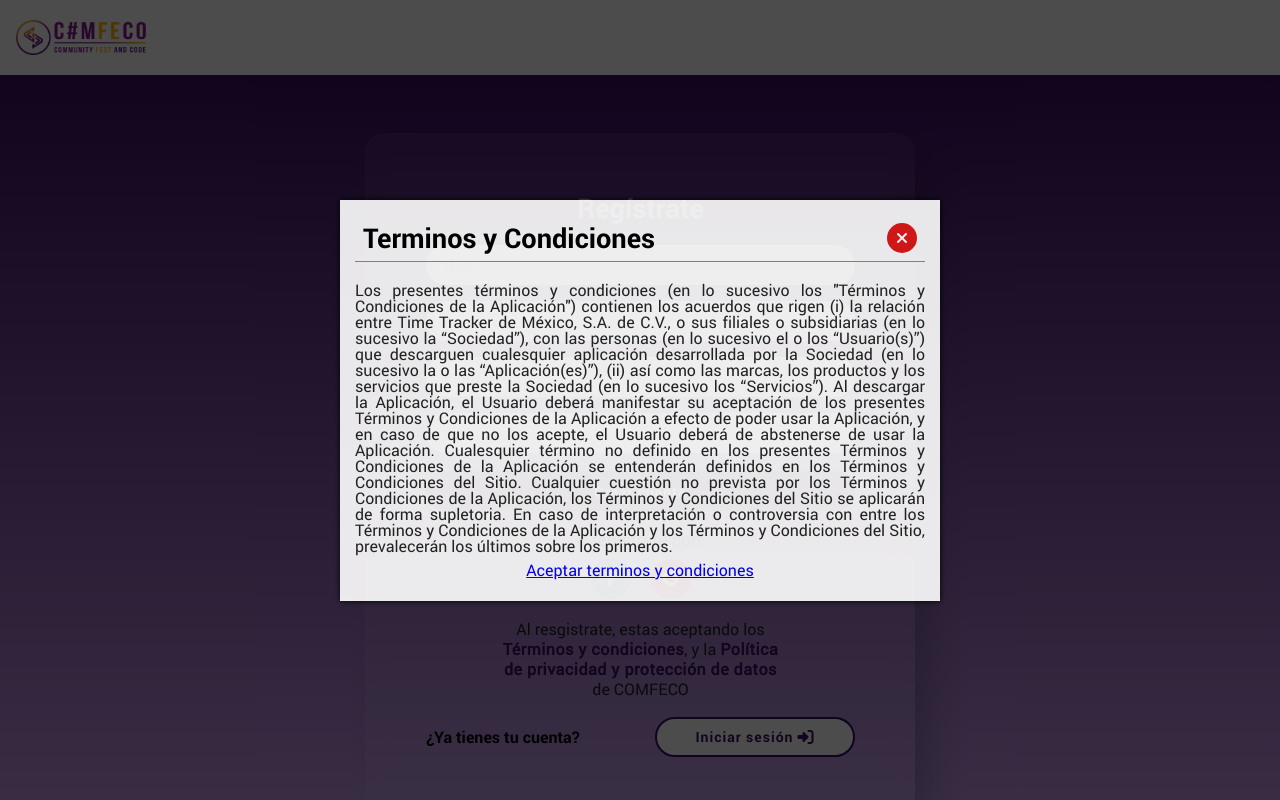
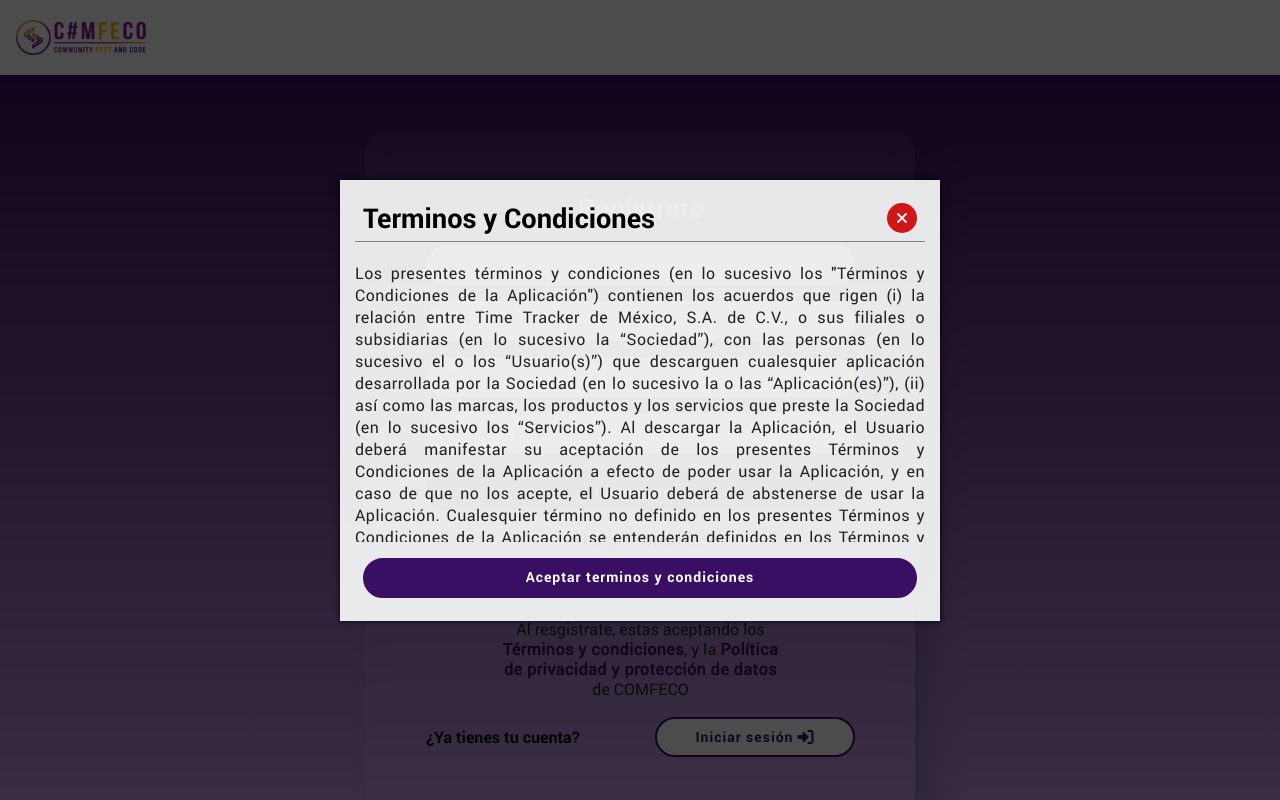
Before and after one commit to Comunidad-de-Programadores/team-vue-4-comfeco, a Vue app: page /register in a window 1280 px wide. Both pictures are taken after a click on the link "Términos y condiciones". Shown: the top 800 px of the page. Built offline with nearby package versions, Linux system fonts and the light colour scheme.

Commit message:
Create animation for modal fadeIn and fadeOut :)

```diff
--- a/src/assets/sass/_base.scss
+++ b/src/assets/sass/_base.scss
@@ -1,5 +1,6 @@
 @import "./base/_reset.scss";
 @import "./base/_fonts.scss";
 @import "./base/_variables.scss";
+@import "./base/_animation.scss";
 @import "./base/_layouts.scss";
 @import "./base/utils";
--- a/src/assets/sass/base/_animation.scss
+++ b/src/assets/sass/base/_animation.scss
@@ -1,10 +1,31 @@
-@keyframes fade {
-  from {
-    top: -500px;
+/*Animation for modal fadeIn*/
+@keyframes fadeIn {
+  0% {
+    transform: translateY(-800px);
     opacity: 0;
   }
-  to {
-    top: 0;
+  40% {
+    transform: translateY(40px);
+  }
+  60% {
+    transform: translateY(20px);
+  }
+  80% {
+    transform: translateY(40px);
+  }
+  100% {
+    transform: translateY(0px);
     opacity: 1;
   }
 }
+/*Animation for modal fadeOut*/
+@keyframes fadeOut {
+  0% {
+    transform: translateY(0px);
+    opacity: 0;
+  }
+  100% {
+    transform: translateY(-800px);
+    opacity: 1;
+  }
+}
--- a/src/assets/sass/base/_utils.scss
+++ b/src/assets/sass/base/_utils.scss
@@ -4,6 +4,10 @@
 
 html {
   scroll-behavior: smooth;
+}
+
+.no-scroll {
+  overflow: hidden;
 }
 /* --- Titles --- */
 
--- a/src/components/PxModal.vue
+++ b/src/components/PxModal.vue
@@ -1,19 +1,20 @@
 <template>
   <div class="modal" id="modal">
     <div class="flex">
-      <div class="contenido-modal">
-        <div class="modal-element modal-header flex">
+      <div class="contenido-modal" id="js_contenido-modal">
+        <div class="modal-element modal-header">
           <h2 class="modal-element-text" v-text="title"></h2>
           <span class="button-close" id="close" @click="closeModal()"
             ><i class="fa fa-close"></i
           ></span>
         </div>
         <div class="modal-body">
-          <p class="txtmodalbody" v-text="txtbody">
-          </p>
+          <p class="txtmodalbody" v-text="txtbody"></p>
         </div>
         <div class="modal-element modal-footer">
-          <a href="#" @click="closeModal()">Aceptar {{txtbutton}}</a>
+          <a href="#" @click="closeModal()" class="button button-primary">
+            Aceptar {{ txtbutton }}
+          </a>
         </div>
       </div>
     </div>
@@ -27,15 +28,17 @@ export default {
     txtbody: String,
     txtbutton: String,
   },
-  /*data(){
-      return{
-        titlemodal: "",
-      }
-    }*/
   methods: {
     closeModal() {
-      let cerrar = document.getElementById("modal");
-      cerrar.style.display = "none";
+      let $modal = document.getElementById("modal");
+      let $contentModal = document.getElementById("js_contenido-modal");
+      $contentModal.classList.remove("fadeIn");
+      setTimeout(() => {
+        $modal.classList.remove("visible");
+        $modal.classList.add("hidden");
+        document.body.classList.remove("no-scroll");
+      }, 500);
+      $contentModal.classList.add("fadeOut");
     },
   },
 };
@@ -58,8 +61,20 @@ export default {
   width: 100%;
   height: 100%;
   background: rgba(0, 0, 0, 0.7);
+  transition: var(--transition);
+  &.hidden {
+    display: none;
+    opacity: 0;
+  }
+  &.visible {
+    display: block;
+    opacity: 1;
+  }
   &-element {
     padding: 8px;
+    display: flex;
+    align-items: center;
+    justify-content: space-between;
     &-text {
       color: var(--color-black);
     }
@@ -69,6 +84,10 @@ export default {
   }
   &-footer {
     text-align: center;
+    .button.button-primary {
+      padding: 10px;
+      text-decoration: none;
+    }
   }
 }
 .contenido-modal {
@@ -79,7 +98,12 @@ export default {
   max-width: 600px;
   padding: 15px;
   box-shadow: 0 0 6px 0 rgba(0, 0, 0, 0.946);
-  animation: fade 1.2s;
+}
+.contenido-modal.fadeIn {
+  animation: fadeIn 0.8s forwards;
+}
+.contenido-modal.fadeOut {
+  animation: fadeOut 0.8s forwards;
 }
 .button-close {
   background: #cf1717;
@@ -101,5 +125,10 @@ export default {
 .txtmodalbody {
   padding-top: 20px;
   text-align: justify;
+  letter-spacing: 0.5px;
+  line-height: 22px;
+  margin: 0 0 8px 0;
+  max-height: 300px;
+  overflow: auto;
 }
 </style>
--- a/src/components/PxRegister.vue
+++ b/src/components/PxRegister.vue
@@ -75,7 +75,9 @@
       <div class="terms-conditions">
         <p>
           Al resgistrate, estas aceptando los
-          <a class="link" @click="modalTerminos()">T&eacute;rminos y condiciones</a>, y la
+          <a class="link" @click="modalTerminos()"
+            >T&eacute;rminos y condiciones</a
+          >, y la
           <a class="link" @click="modalPoliticas()"
             >Pol&iacute;tica de privacidad y protecci&oacute;n de datos</a
           >
@@ -95,7 +97,12 @@
       </div>
     </div>
   </div>
-  <VModal :title="titlemodal" :txtbody="parrafo" :txtbutton="txtboton" id="modal"></VModal>
+  <VModal
+    :title="titlemodal"
+    :txtbody="parrafo"
+    :txtbutton="txtboton"
+    id="modal"
+  ></VModal>
 </template>
 
 <script>
@@ -134,9 +141,9 @@ export default {
     async createAccountWithGoogle() {
       this.authClass.authCuentaGoogle();
     },
-    modalTerminos(){
+    modalTerminos() {
       this.titlemodal = "Terminos y Condiciones";
-      this.txtboton= "terminos y condiciones";
+      this.txtboton = "terminos y condiciones";
       this.parrafo = `Los presentes términos y condiciones (en lo sucesivo los "Términos y Condiciones de la Aplicación")
                     contienen los acuerdos que rigen (i) la relación entre Time Tracker de México, S.A. de C.V., o sus filiales o
                     subsidiarias (en lo sucesivo la “Sociedad”), con las personas (en lo sucesivo el o los “Usuario(s)”) que
@@ -150,16 +157,24 @@ export default {
                     Condiciones de la Aplicación, los Términos y Condiciones del Sitio se aplicarán de forma supletoria. En caso
                     de interpretación o controversia con entre los Términos y Condiciones de la Aplicación y los Términos y
                     Condiciones del Sitio, prevalecerán los últimos sobre los primeros.`;
-      let abrir = document.getElementById("modal");
-      abrir.style.display = "block";
+      let $modal = document.getElementById("modal");
+      let $contentModal = document.getElementById("js_contenido-modal");
+      $modal.classList.add("visible");
+      $contentModal.classList.remove("fadeOut");
+      $contentModal.classList.add("fadeIn");
+      document.body.classList.add("no-scroll");
     },
-    modalPoliticas(){
+    modalPoliticas() {
       this.titlemodal = "Politicas de Privacidad";
-      this.txtboton= "politicas de privacidad";
+      this.txtboton = "politicas de privacidad";
       this.parrafo = `Su registro se eliminara de los registro de COMFECO en caso de compartir información personal y sensible y la sección 4.8 del Acuerdo de distribución . Esta aplicación no estará disponible para los usuarios hasta que presente una actualización compatible. Problema de política: Google Play requiere que los desarrolladores para proporcionar una política de privacidad válida cuando las solicitudes de aplicaciones o manejo de información sensible del usuario o del dispositivo. Sus solicitudes de permisos de aplicaciones sensibles (por ejemplo, cámara, micrófono, cuentas, contactos o teléfono) o datos de usuario, pero no incluye una política de privacidad válido.`;
-      let abrir = document.getElementById("modal");
-      abrir.style.display = "block";
-    }
+      let $modal = document.getElementById("modal");
+      let $contentModal = document.getElementById("js_contenido-modal");
+      $modal.classList.add("visible");
+      $contentModal.classList.remove("fadeOut");
+      $contentModal.classList.add("fadeIn");
+      document.body.classList.add("no-scroll");
+    },
   },
   computed: {
     authClass() {
@@ -190,6 +205,7 @@ export default {
       outline: none;
       letter-spacing: 0.5px;
       font-weight: bold;
+      cursor: pointer;
       &:hover {
         color: var(--color-white);
       }
```
